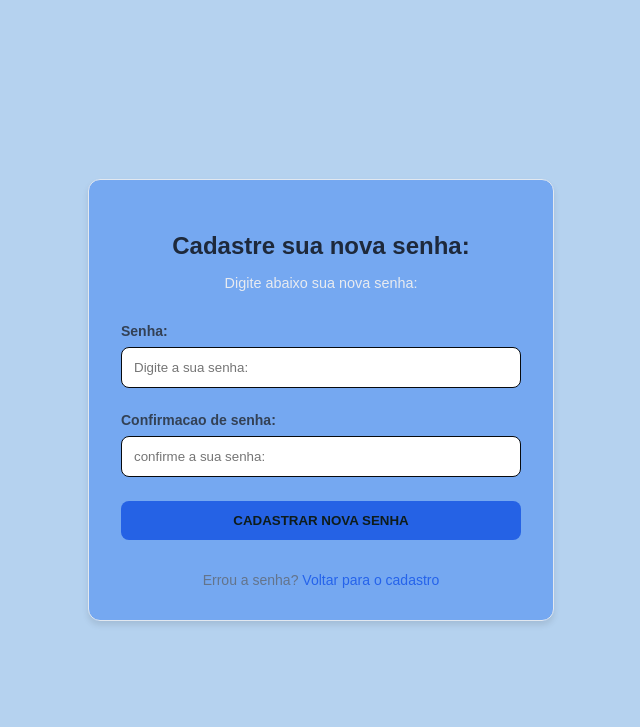
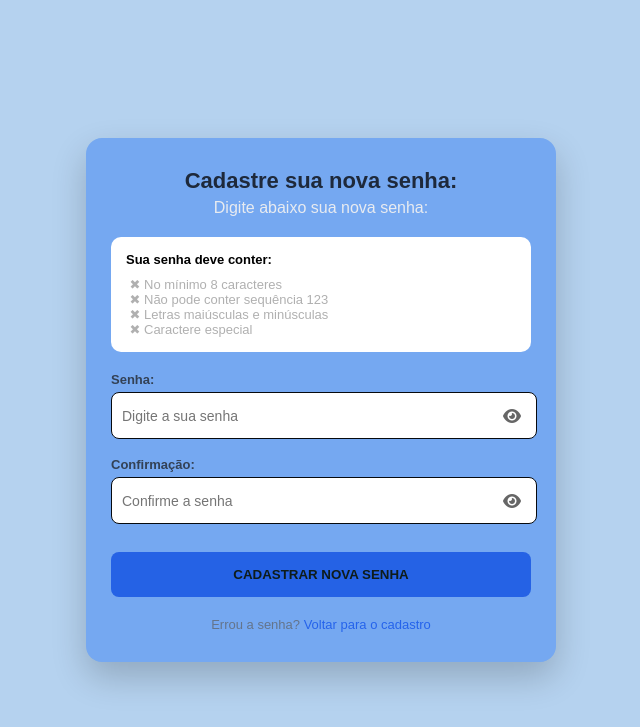
Before and after one commit to EricPUCPR/Bazar-Online, a PHP site: page /bazar/pagina_recuperacao_de_senha/pagina_recuperacao_de_senha.php in a window 1280 px wide. Shown: the top 727 px of the page, without its empty margins (319-959 px from the left). Run offline with PHP 8.4, Linux system fonts and the light colour scheme.

Commit message:
regras senha + togglepassword +regex

```diff
--- a/pagina_recuperacao_de_senha/pagina_recuperacao_de_senha.php
+++ b/pagina_recuperacao_de_senha/pagina_recuperacao_de_senha.php
@@ -1,3 +1,4 @@
+
 <?php
 ?>
 <!DOCTYPE html>
@@ -5,34 +6,62 @@
 <head>
     <meta charset="UTF-8">
     <title>Recuperação de senha</title>
+
     <link rel="stylesheet" href="style.css">
+    <link rel="stylesheet" href="https://cdnjs.cloudflare.com/ajax/libs/font-awesome/6.0.0/css/all.min.css">
 </head>
+
 <body>
+
 <div class="card">
-
     <h2>Cadastre sua nova senha:</h2>
     <p>Digite abaixo sua nova senha:</p>
-        <form action="processar_recuperacao.php" method="POST">
+
+    <div class="regras-senha">
+        <strong>Sua senha deve conter:</strong>
+        <ul>
+            <li id="req-length" class="invalid">No mínimo 8 caracteres</li>
+            <li id="req-seq" class="invalid">Não pode conter sequência 123</li>
+            <li id="req-case" class="invalid">Letras maiúsculas e minúsculas</li>
+            <li id="req-especial" class="invalid">Caractere especial</li>
+        </ul>
+    </div>
+
+    <form id="formSenha" action="processar_recuperacao.php" method="POST">
+
         <div class="input-group">
-                <label for="password"> Senha:</label>
-                <input type="password" name ="senha"id="password" required placeholder="Digite a sua senha:">
-                <span id ="erro-regex" style ="color: red; display: none;">A sequencia 123 não é permitida.</span>
+            <label for="password">Senha:</label>
 
+            <div class="password-wrapper">
+                <input type="password" name="senha" id="password" required placeholder="Digite a sua senha">
+                <i class="fa-solid fa-eye toggle-password" onclick="togglePassword('password', this)"></i>
             </div>
+
+            <span id="erro-regex" style="display: none; color:red">A sequência 123 não é permitida.</span>
+        </div>
+
         <div class="input-group">
-                <label for="confirmar_senha"> Confirmacao de senha:</label>
-                <input type="password" name ="confirmar_senha"id="confirmar_senha" required placeholder="confirme a sua senha:">
+            <label for="confirmar_senha">Confirmação:</label>
 
+            <div class="password-wrapper">
+                <input type="password" name="confirmar_senha" id="confirmar_senha" required placeholder="Confirme a senha">
+                <i class="fa-solid fa-eye toggle-password" onclick="togglePassword('confirmar_senha', this)"></i>
+            </div>
+
+            <span id="erro-match">As senhas não coincidem.</span>
         </div>
 
         <button type="submit">CADASTRAR NOVA SENHA</button>
     </form>
 
     <div class="footer-link">
-            Errou a senha? <a href="../cadastro_usuario.html">Voltar para o cadastro</a>
+        Errou a senha?
+        <a href="../cadastro_usuario.html">Voltar para o cadastro</a>
     </div>
-        <script src ="script.js"></script>
+
 </div>
+
+<script src="script.js"></script>
 
 </body>
 </html>
--- a/pagina_recuperacao_de_senha/script.js
+++ b/pagina_recuperacao_de_senha/script.js
@@ -1,28 +1,118 @@
 
-const senhaInput = document.getElementById('password');
-const confirmarInput = document.getElementById('confirmar_senha');
-const erroRegex = document.getElementById('erro-regex');
-const formulario = document.querySelector('form');
+const password = document.getElementById("password");
+const confirmar = document.getElementById("confirmar_senha");
 
-senhaInput.addEventListener('input', () => {
-    const regexSem123 = /^(?!.*123).*$/;
+const reqLength = document.getElementById("req-length");
+const reqSeq = document.getElementById("req-seq");
+const reqCase = document.getElementById("req-case");
+const reqEspecial = document.getElementById("req-especial");
 
-    if (!regexSem123.test(senhaInput.value)) {
-        erroRegex.style.display = 'block';
-        senhaInput.style.borderColor = 'red';
+const erroRegex = document.getElementById("erro-regex");
+const erroMatch = document.getElementById("erro-match");
+
+const form = document.getElementById("formSenha");
+
+function togglePassword(id, icon) {
+    const input = document.getElementById(id);
+
+    if (input.type === "password") {
+        input.type = "text";
+        icon.classList.replace("fa-eye", "fa-eye-slash");
     } else {
-        erroRegex.style.display = 'none';
-        senhaInput.style.borderColor = '';
+        input.type = "password";
+        icon.classList.replace("fa-eye-slash", "fa-eye");
+    }
+}
+
+password.addEventListener("input", () => {
+    const value = password.value;
+
+    // 1. Validações
+    const isLongEnough = value.length >= 8;
+    const hasSeq = value.includes("123");
+    const hasCase = /[a-z]/.test(value) && /[A-Z]/.test(value);
+    const hasEspecial = /[^A-Za-z0-9]/.test(value);
+
+    // 2. Atualiza as cores dos requisitos (aquela lista que fica embaixo)
+    toggleClass(reqLength, isLongEnough);
+    toggleClass(reqSeq, !hasSeq);
+    toggleClass(reqCase, hasCase);
+    toggleClass(reqEspecial, hasEspecial);
+
+    // 3. Lógica do SPAN de erro
+    // Se o campo estiver vazio, não mostra erro nenhum
+    if (value.length === 0) {
+        erroRegex.style.display = "none";
+        return;
+    }
+
+    // Só mostra o span se:
+    // Tiver a sequência "123" OU (se já terminou de digitar algo e ainda falta tamanho ou letras)
+    if (hasSeq || (value.length > 0 && (!isLongEnough || !hasCase))) {
+        erroRegex.style.display = "block";
+
+        // Ajuste de texto para você saber o que está disparando o erro
+        if (hasSeq) {
+            erroRegex.textContent = "A sequência '123' não é permitida.";
+        } else {
+            erroRegex.textContent = "Senha muito curta ou sem letras maiúsculas/minúsculas.";
+        }
+    } else {
+        // Se tudo estiver certo, esconde
+        erroRegex.style.display = "none";
+    }
+
+
+});
+
+confirmar.addEventListener("input", () => {
+    const value = password.value;
+
+    const isLongEnough = value.length >= 8;
+    const hasSeq = value.includes("123");
+    const hasCase = /[a-z]/.test(value) && /[A-Z]/.test(value);
+    const hasEspecial = /[^A-Za-z0-9]/.test(value);
+
+
+    toggleClass(reqLength, isLongEnough);
+    toggleClass(reqSeq, !hasSeq);
+    toggleClass(reqCase, hasCase);
+    toggleClass(reqEspecial, hasEspecial);
+
+    if (hasSeq || !isLongEnough || !hasCase) {
+        erroRegex.style.display = "block";
+        if (hasSeq){
+            erroRegex.innerText = "A senha não pode conter sequências como '123'";
+        }
+    } else {
+        erroRegex.innerText= "none";
+    }
+
+
+
+
+    erroMatch.style.display =
+        password.value === confirmar.value ? "none" : "block";
+});
+
+form.addEventListener("submit", (e) => {
+    const value = password.value;
+
+    const valido =
+        value.length >= 8 &&
+        !value.includes("123") &&
+        /[a-z]/.test(value) &&
+        /[A-Z]/.test(value) &&
+        /[^A-Za-z0-9]/.test(value) &&
+        value === confirmar.value;
+
+    if (!valido) {
+        e.preventDefault();
+        alert("Corrija os erros antes de enviar!");
     }
 });
 
-
-formulario.addEventListener('submit', (event) => {
-    if (senhaInput.value !== confirmarInput.value) {
-        event.preventDefault();
-        alert("As senhas não sao iguais!");
-    } else if (!/^(?!.*123).*$/.test(senhaInput.value)) {
-        event.preventDefault();
-        alert("A senha contém sequências proibidas (123).");
-    }
-});
+function toggleClass(element, valid) {
+    element.classList.remove("valid", "invalid");
+    element.classList.add(valid ? "valid" : "invalid");
+}
--- a/pagina_recuperacao_de_senha/style.css
+++ b/pagina_recuperacao_de_senha/style.css
@@ -1,6 +1,12 @@
+sytle
+
+* {
+    box-sizing: border-box;
+}
+
 body {
     font-family: Arial, sans-serif;
-            background-color: #b5d2ef;
+    background-color: #b5d2ef; /* SUA COR ORIGINAL */
     display: flex;
     align-items: center;
     justify-content: center;
@@ -9,76 +15,125 @@
 }
 
 .card {
-            background-color: #75a8f1;
-            max-width: 400px;
-            width: 90%;
-            padding: 2rem;
-            border-radius: 12px;
-            box-shadow: 0 4px 6px rgba(0, 0, 0, 0.1);
-            border: 1px solid #e2e8f0;
+    background-color: #75a8f1; /* SUA COR ORIGINAL */
+    width: 100%;
+    max-width: 420px;
+    padding: 30px 25px;
+    border-radius: 16px;
+    box-shadow: 0 15px 35px rgba(0,0,0,0.2);
+}
+
+h2 {
+    margin: 0;
+    font-size: 22px;
+    color: #1e293b;
     text-align: center;
 }
 
-        h2 {
-            color: #1e293b;
-            margin-bottom: 0.5rem;
+p {
+    margin-top: 5px;
+    margin-bottom: 20px;
+    color: #e8ebf0;
+    text-align: center;
 }
 
-        p {
-            color: #e8ebf0;
-            font-size: 0.9rem;
-            margin-bottom: 2rem;
+.regras-senha {
+    background-color: #ffffff;
+    padding: 15px;
+    border-radius: 10px;
+    margin-bottom: 20px;
+    font-size: 13px;
+}
+
+.regras-senha ul {
+    padding-left: 18px;
+    margin: 10px 0 0;
+}
+
+.invalid {
+    color: #b0b0b0;
+}
+
+.invalid::marker {
+    content: "✖ ";
+}
+
+.valid {
+    color: #28a745;
+    font-weight: bold;
+}
+
+.valid::marker {
+    content: "✔ ";
 }
 
 .input-group {
-            text-align: left;
-            margin-bottom: 1.5rem;
+    margin-bottom: 18px;
 }
 
 label {
     display: block;
-            font-size: 0.875rem;
+    margin-bottom: 5px;
+    font-size: 13px;
     font-weight: 600;
     color: #334155;
-            margin-bottom: 0.5rem;
 }
 
-        input[type="password"] {
-            width: 100%;
-            padding: 0.75rem;
-            border: 1px solid #070a0e;
-            border-radius: 8px;
-            box-sizing: border-box;
-            transition: border-color 0.2s;
+.password-wrapper {
+    position: relative;
 }
 
-        input[type="password"]:focus {
+.password-wrapper input {
+    width: 89%;
+    height: 45px;
+    padding: 0 40px 0 10px;
+    border-radius: 8px;
+    border: 1px solid #070a0e;
+    font-size: 14px;
+}
+
+.password-wrapper input:focus {
     border-color: #2563eb;
+    outline: none;
+}
+
+.toggle-password {
+    position: absolute;
+    right: 10px;
+    top: 50%;
+    transform: translateY(-50%);
+    cursor: pointer;
+    color: #666;
+}
+
+#erro-regex,
+#erro-match {
+    display: none;
+    font-size: 12px;
+    color: red;
+    margin-top: 5px;
 }
 
 button {
     width: 100%;
+    height: 45px;
+    border: none;
+    border-radius: 8px;
     background-color: #2562e5ff;
     color: rgb(14, 28, 27);
-            padding: 0.75rem;
-            border: none;
-            border-radius: 8px;
-            font-weight: 600;
+    font-weight: bold;
     cursor: pointer;
-            transition: background-color 0.2s;
+    margin-top: 10px;
 }
 
 button:hover {
     background-color: #1d4ed8;
 }
 
-        button:active {
-            transform: scale(0.98);
-        }
-
 .footer-link {
-            margin-top: 2rem;
-            font-size: 0.875rem;
+    margin-top: 20px;
+    font-size: 13px;
+    text-align: center;
     color: #64748b;
 }
 
```
Lines whose indentation alone changed are shown as unchanged.
